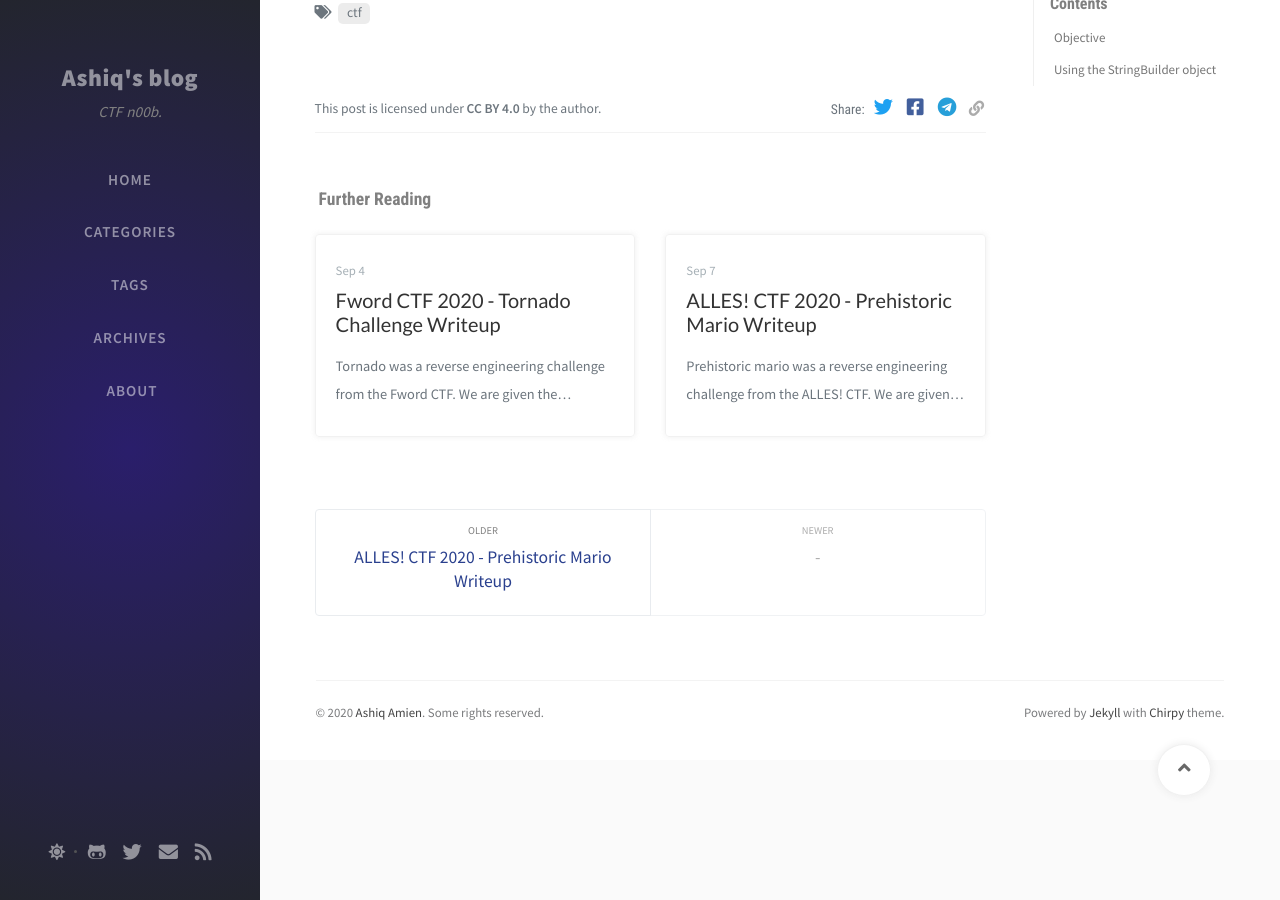
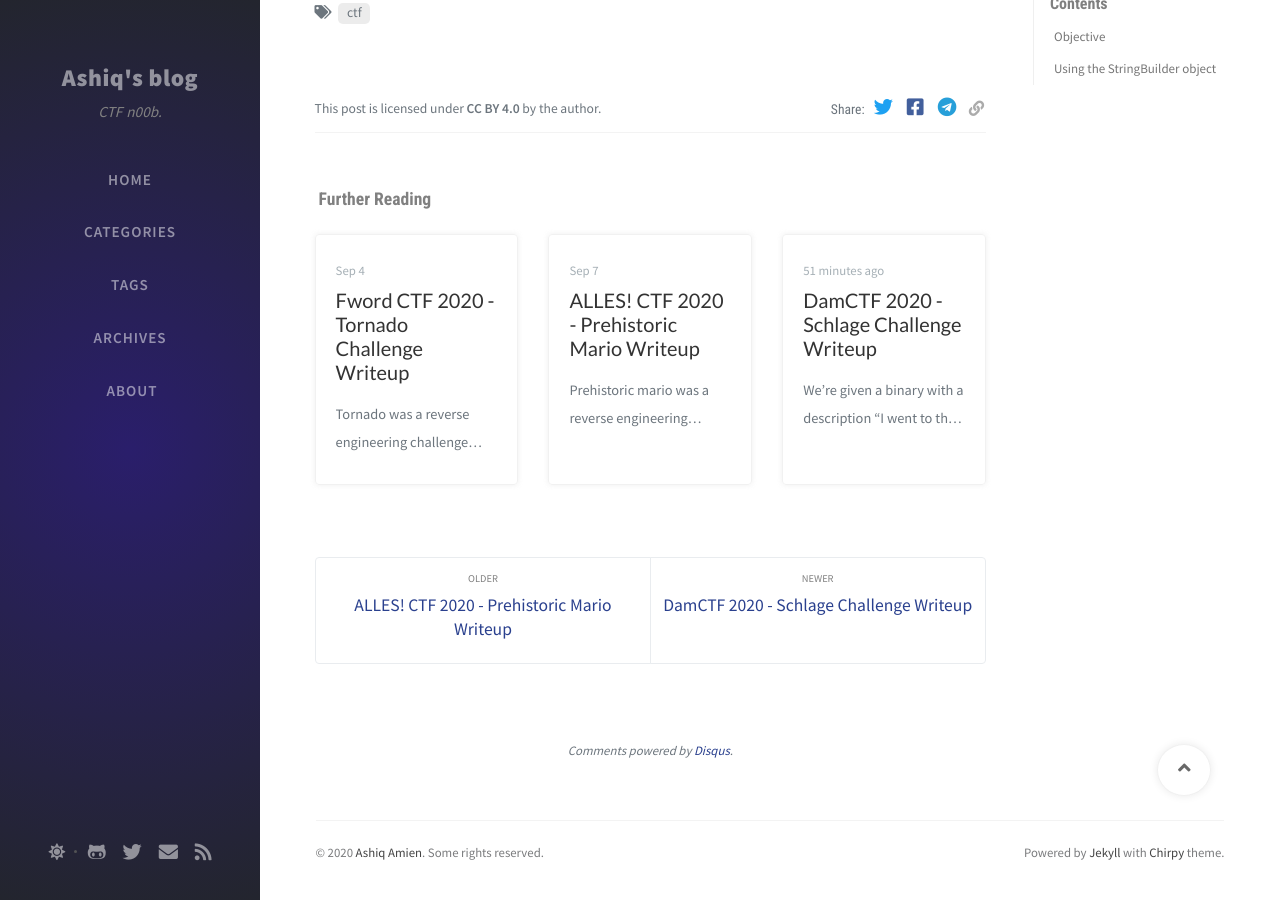
Before and after one commit to toastedsteaksandwich/toastedsteaksandwich.github.io, a Jekyll site: the page built from _posts/2020-09-20-DownUnder-CTF-Flag-Getter-Writeup.md, in a window 1280 px wide and 900 px high, scrolled down 2277 px. Built offline with Jekyll 4.4.1, drawn with Linux system fonts in a browser that asks for light colours; nearby versions of some CDN libraries; comment, search, counter and statistics services are not loaded; some of the changed lines change nothing that is shown.

Commit message:
Added DamCTF schlage writeup

````diff
--- a/_config.yml
+++ b/_config.yml
@@ -63,8 +63,8 @@ google_analytics:
     cache: false  # pv data local cache, good for the users from GFW area.
 
 disqus:
-  comments: false  # boolean type, the global switch for posts comments.
-  shortname: ''    # Fill with your Disqus shortname. › https://help.disqus.com/en/articles/1717111-what-s-a-shortname
+  comments: true  # boolean type, the global switch for posts comments.
+  shortname: 'ashiq-co-za'    # Fill with your Disqus shortname. › https://help.disqus.com/en/articles/1717111-what-s-a-shortname
 
 
 # Prefer color scheme setting, available values:
--- /dev/null
+++ b/_posts/2020-11-04-DamCTF-Schlage-Writeup.md
@@ -0,0 +1,498 @@
+---
+title: DamCTF 2020 - Schlage Challenge Writeup
+author: Ashiq Amien
+date: 2020-11-04 21:00:00 +0200
+categories: [CTF, Reverse Engineering]
+tags: ctf
+---
+
+We're given a binary with a description "I went to the hardware store yesterday and bought a new lock, for some reason it came on a flash drive. Can you figure out how to unlock it? I really need to get into my apartment." When running the binary, we see a lock with 5 pins. We need to solve each pin to unlock the lock and get the flag. The pins are unlocked in order 3 - 1 - 5 - 2 - 4, which can be determined by trial-and-error.
+
+## Pin 3
+
+Dropping the binary into hopper (a disassembler), we can see the following pseudocode generated for pin 3:
+
+
+```
+int do_pin3() {
+    if ((*(int32_t *)dword_202018 != 0x0) && ((*(int8_t *)(sign_extend_64(*(int32_t *)dword_202018 - 0x1) + pins) & 0xff ^ 0x1) != 0x0)) {
+            rax = puts("Hmm, this pin won't budge!");
+    }
+    else {
+            puts("Give me a number!");
+            if ((0xffffffffdeadbeef ^ get_int()) == 0x13371337) {
+                    *(int8_t *)byte_20203b = 0x1;
+                    rax = puts("Great!");
+            }
+            else {
+                    rax = puts("Nope!");
+            }
+    }
+    return rax;
+}
+```
+
+We can see that our input XORed with `0xffffffffdeadbeef` needs to equal `0x13371337`. Since anything XORed with itself is 0, we can work out that our input needs to be `0xffffffffdeadbeef` XOR `0x13371337`, which is just `3449466328` as an integer.
+
+## Pin 1
+
+The pseudocode for pin 1 is shown below:
+
+```
+int do_pin1() {
+    if ((*(int32_t *)dependencies != 0x0) && ((*(int8_t *)(sign_extend_64(*(int32_t *)dependencies - 0x1) + pins) & 0xff ^ 0x1) != 0x0)) {
+            puts("Hmm, this pin won't budge!");
+    }
+    else {
+            puts("Number please!");
+            var_16 = 0x0 ^ get_int() & 0xff;
+            for (var_14 = 0x0; var_14 <= 0x5; var_14 = var_14 + 0x1) {
+                    var_16 = var_16 ^ *(int8_t *)(rbp + (sign_extend_32(var_14) - 0xe)) & 0xff;
+            }
+            if (var_16 == 0xee) {
+                    *(int8_t *)pins = 0x1;
+                    puts("Great!");
+            }
+            else {
+                    puts("Nope!");
+            }
+    }
+    rax = *0x28 ^ *0x28;
+    if (rax != 0x0) {
+            rax = __stack_chk_fail();
+    }
+    return rax;
+}
+```
+
+I got stuck here for a while, mainly because I'm not very experienced with reverse engineering linux binaries. I could see that our answer needed to be some number between 0 and 256, and I used gdb for some tracing, but overall I couldn't directly answer this problem. I figured I could try another route. I came across [@leonjza](https://twitter.com/leonjza)'s [Frida-boot workshop](https://www.youtube.com/watch?v=CLpW1tZCblo) to instrument linux binaries. Since I was already familiar with using Frida to instrument mobile applications, I figured it would not be too much of a stretch to learn how to use Frida for linux binary instrumentation.
+
+The workshop was highly informative and I'd highly recommend giving it a watch. I learnt about instrumenting the binary by hooking it's functions, similarly to how you'd do it for mobile apps. However, I couldn't directly apply the knowledge to the above problem since `do_pin1()` did not take arguments. Moreover, we needed to solve the actual challenge and not just modify a return value to get through to the next level. The workshop gave me a kick to do some extra research, and I found that you could use Frida to directly modify in-memory code to suit your needs. This meant I could patch in my own loop to brute-force the code, even if the function did not have arguments.
+
+### Pin 1 - Restarting with Frida
+
+To brute-force the answer, we to submit numbers between 0 and 256 and check if we get the answer. Consider the following steps:
+
+- We need to loop inside the `do_pin1()` function itself since it would be a hassle to call `do_pin1()` each time. To make a loop inside the code, I looked for the failed condition of the pin and patched it to loop back to the start of the pin.
+
+![Loop patch](/assets/img/sample/schlage-loop-patch.jpg)
+
+- We don't really want to be typing in 256 numbers, even if the numbers are corresponding to values in the brute-force. To work around this, we can overwrite the call to `get_int` and manually inject our current value for brute-force.
+
+- Once we have the right answer, we can remove our fake loop and let things run as usual. (In hindsight, a well placed loop would not need this step, but it worked regardless)
+
+The resulting Frida script is as follows:
+
+```javascript
+var pin1 = Process.getModuleByName('schlage')
+console.log("base " + pin1.base.toString());
+
+//The variable we're going to use for the brute-force
+var i = 0;
+
+//Patched loop into code
+var failedcall = pin1.base.add(0xe7b);
+var newentry = pin1.base.add(0xe03);
+Memory.patchCode(failedcall, 2, function (code) {
+	var cw = new X86Writer(code, { failedcall: failedcall });
+	cw.putJmpAddress(newentry);
+	cw.flush();
+	console.log("patched in a loop between " + failedcall + " and " + newentry);
+});
+
+//Hook just before our call to get_int
+var beforepin1getint = pin1.base.add(0xe0f);
+Interceptor.attach(beforepin1getint, {
+	onEnter: function (args) {
+
+        	//Move our own result into the get_int destination register
+		if(i<256){
+			console.log("Hook caught, patching the pin in...");
+          		var pc = pin1.base.add(0xe14);
+			Memory.patchCode(pc, 5, function (code) {
+			  var cw = new X86Writer(code, { pc: pc });
+			  const j = i;
+			  cw.putMovRegU32('eax', j);
+			  cw.flush();
+			  console.log('Patched code with: ' + i.toString());
+			  i++;
+			});
+		}
+
+	}
+
+});
+
+//Once we have a pin, restore the usual flow of the code
+var foundpin = pin1.base.add(0xe4d);
+Interceptor.attach(foundpin, {
+	onEnter: function (args) {
+		console.log("Found pin! the pin is " + (i-1).toString());
+		Memory.patchCode(failedcall, 2, function (code) {
+			var cw = new X86Writer(code, { failedcall: failedcall });
+			cw.putJmpAddress(pin1.base.add(0xe82));
+			cw.flush();
+			console.log("Restored the loop, executing as usual... ");
+		});
+	}
+
+});
+
+
+```
+
+This gives us the following output from Frida:
+
+```
+[+] hook caught, patching the pin in...
+[+] patched code with: 94
+[+] hook caught, patching the pin in...
+[+] patched code with: 95
+[+] hook caught, patching the pin in...
+[+] patched code with: 96
+[+] hook caught, patching the pin in...
+[+] patched code with: 97
+[+] hook caught, patching the pin in...
+[+] patched code with: 98
+[+] hook caught, patching the pin in...
+[+] patched code with: 99
+[+] found pin! the pin is 99
+[+] restored the loop, executing as usual...
+```
+
+Pin 1 is solved!
+
+```
+Number please!
+Nope!
+Number please!
+Nope!
+Number please!
+Nope!
+Number please!
+Great!
+
+          ------------
+         /            \
+        /   --------   \
+       /   /        \   \
+      /   /          \   \
+    ========================
+    |                      |
+    |    |===>   <====|    |  Pin 1
+    |    |=====><=====|    |  Pin 2
+    |    |===>   <====|    |  Pin 3
+    |    |=====><=====|    |  Pin 4
+    |    |=====><=====|    |  Pin 5
+    |                      |
+    ========================
+
+```
+
+
+## Pin 5
+
+Next up was pin 5, which was a lot easier to solve than the previous pin. The pseudocode is shown below:
+
+```
+int do_pin5() {
+    if ((*(int32_t *)dword_202020 != 0x0) && ((*(int8_t *)(sign_extend_64(*(int32_t *)dword_202020 - 0x1) + pins) & 0xff ^ 0x1) != 0x0)) {
+            rax = puts("Hmm, this pin won't budge!");
+    }
+    else {
+            srand(0x42424242);
+            puts("I bet you can't guess my random number!");
+            if (get_int() == rand()) {
+                    rax = puts("Wow! That was some impressive guessing.");
+                    *(int8_t *)byte_20203d = 0x1;
+            }
+            else {
+                    rax = puts("Good try!");
+            }
+    }
+    return rax;
+}
+
+```
+
+Here we have a hardcoded seed, so we just need to see what the outcome of rand is. Since we're using Frida, we can hook `rand()` and then replace our input with the outcome. Since the value is always going to be the same, I nopped out the call to `get_int` and replaced it with hardcoded value which I got after running the program with the `rand()` hook. When solving the actual challange binary, all we need is the number generated according to the seed.
+
+```javascript
+var pin5 = Process.getModuleByName('schlage');
+console.log("base " + pin5.base.toString());
+
+var randPtr = DebugSymbol.getFunctionByName("rand");
+var rand = new NativeFunction(randPtr, "int",[]);
+
+//Intercept rand() after the number is generated and print it
+Interceptor.attach(rand,{
+	onLeave: function(retval){
+		console.log("generated random number: " + retval.toInt32());
+	}
+});
+
+//Patch the found value as our input
+var patchrand = new NativePointer(pin5.base.add(0xed8));
+Memory.patchCode(patchrand, 5, function (code) {
+	var cw = new X86Writer(code, { patchrand: patchrand });
+	cw.putMovRegU32('eax', 1413036362);
+	cw.flush();
+	console.log("patched your input as 1413036362 for next time");
+});
+
+//Nop out the call that fetches new input
+var nopinput = new NativePointer(pin5.base.add(0xedd));
+Memory.patchCode(nopinput, 5, function (code) {
+	var cw = new X86Writer(code, { nopinput: nopinput });
+	cw.putNopPadding(5);
+	cw.flush();
+	console.log("nopped out fetching input");
+});
+
+```
+
+## Pin 2
+
+Pin 2 was similar to pin 5 in that we needed to call `rand()` with a specific seed. The difference was that the seed was the return from time(), which meant the answer was different each time we ran the binary. The pseudocode for pin 2 is below:
+
+```
+int do_pin2() {
+    if ((*(int32_t *)dword_202014 != 0x0) && ((*(int8_t *)(sign_extend_64(*(int32_t *)dword_202014 - 0x1) + pins) & 0xff ^ 0x1) != 0x0)) {
+            rax = puts("Hmm, this pin won't budge!");
+    }
+    else {
+            var_8 = time(0x0);
+            puts("Hmm, a little piece of paper just fell out of the lock with some random numbers on it!");
+            puts("I wonder what it means?");
+            printf(0x15d7);
+            srand(var_8);
+            puts("What's your favorite number?");
+            if (get_int() == rand()) {
+                    rax = puts("Woah, that's the lock's favorite number too! Small world, eh?");
+                    *(int8_t *)byte_20203a = 0x1;
+            }
+            else {
+                    rax = puts("To each their own I guess!");
+            }
+    }
+    return rax;
+}
+
+```
+
+To solve this pin, I placed a code hook after `srand` was set with the time. Once attached, I called `rand()` directly and reseeded `srand` with the original time seed, so that when we go back to solve the pin, the random number will be the same as the one that we caught.
+
+
+
+```javascript
+var pin2 = Process.getModuleByName('schlage');
+console.log("base " + pin2.base.toString());
+
+var time = 0;
+var randPtr = DebugSymbol.getFunctionByName("rand");
+var rand = new NativeFunction(randPtr, "int",[]);
+
+var srandPtr = DebugSymbol.getFunctionByName("srand");
+var srand = new NativeFunction(srandPtr, 'void', ["int"]);
+
+var beforeourinput = pin2.base.add(0xfa4)
+Interceptor.attach(beforeourinput,{
+
+	onEnter: function(args) {
+
+        	//call rand() and print the answer
+		console.log("this is your answer: " + rand());
+
+        	//set the seed back so that when we call rand() again it's the same answer as above
+		srand(time);
+		console.log("reseeded with: " + time);
+	}
+
+});
+
+//Intercept and save the seed
+var timecall = DebugSymbol.getFunctionByName("time");
+Interceptor.attach(timecall,{
+
+	onLeave: function(retval) {
+		console.log("this is the time used as the seed: "  + retval.toInt32());
+		time = retval.toInt32();
+	}
+
+});
+```
+
+
+When calling pin 2 with the above script, Frida prints the following:
+```
+Attaching...
+base 0x55f76a5db000
+[Local::schlage]-> this is the time return: 1604438721
+this is your answer: 1133922972
+reseeded with: 1604438721
+```
+
+Submitting the answer `1133922972` solves this pin:
+```
+Which pin would you like to open?
+> 2
+Hmm, a little piece of paper just fell out of the lock with some random numbers on it!
+I wonder what it means?
+1604438721
+What's your favorite number?
+> 1133922972
+Woah, that's the lock's favorite number too! Small world, eh?
+```
+When solving the actual challenge binary to get the flag, you'd need to run the binary locally and manually modify the seed in the script to be the time as given by the challenge binary.
+
+## Pin 4
+
+The pseudocode for pin 4 is below:
+
+```
+int do_pin4() {
+    if ((*(int32_t *)dword_20201c != 0x0) && ((*(int8_t *)(sign_extend_64(*(int32_t *)dword_20201c - 0x1) + pins) & 0xff ^ 0x1) != 0x0)) {
+            puts("Hmm, this pin won't budge!");
+    }
+    else {
+            var_30 = 0x0;
+            puts("What's your favorite sentence?");
+            fgets(&var_30, 0x20, *stdin@@GLIBC_2.2.5);
+            rax = strcspn(&var_30, 0x1677);
+            *(int8_t *)(rbp + (rax - 0x30)) = 0x0;
+            rcx = rand();
+            var_38 = (rcx - ((SAR(HIDWORD(rcx * 0x66666667), 0x2)) - (SAR(rcx, 0x1f)) << 0x2) + ((SAR(HIDWORD(rcx * 0x66666667), 0x2)) - (SAR(rcx, 0x1f))) + ((SAR(HIDWORD(rcx * 0x66666667), 0x2)) - (SAR(rcx, 0x1f)) << 0x2) + ((SAR(HIDWORD(rcx * 0x66666667), 0x2)) - (SAR(rcx, 0x1f)))) + 0x41;
+            var_40 = 0x0;
+            rax = strlen(&var_30);
+            var_34 = rax;
+            for (var_3C = 0x0; var_3C < var_34; var_3C = var_3C + 0x1) {
+                    var_40 = var_40 + (sign_extend_64(*(int8_t *)(rbp + (sign_extend_32(var_3C) - 0x30)) & 0xff) ^ var_38);
+            }
+            if (var_40 == 0x123) {
+                    puts("Such a cool sentence!");
+                    *(int8_t *)byte_20203c = 0x1;
+            }
+            else {
+                    puts("Not a big fan of that sentence");
+            }
+    }
+    rax = *0x28 ^ *0x28;
+    if (rax != 0x0) {
+            rax = __stack_chk_fail();
+    }
+    return rax;
+}
+```
+
+There's definitely some weird looking things in here. After spending some time poking around, I found that `var_38` depended on the random numbers generated from pin 2 and was always around the range of `0x40` to `0x4a`. I knew that we need to submit some set of characters (a sentence), and that we looped over it for some result to be 0x123. Other than that, I wasn't too sure what was going on. I patched in another loop and tried random sentences, similar to what I did with pin 1, but that did not work.
+
+After spending lots of time going nowhere, I took the hint that `(sign_extend_64(*(int8_t *)(rbp + (sign_extend_32(var_3C) - 0x30)) & 0xff)` fetches a character of our string. From here, it was clear that we are looping over our string and taking the sum of each character XOR  `var_38`. The challenge was made clear: find some set of characters `c1, ..., cn` such that  `c1 XOR var_38 + ... + cn XOR var_38 = 0x123`. The answer could always be found through brute-force, as shown in the frida script below:
+
+```javascript
+var pin4 = Process.getModuleByName('schlage');
+console.log("base " + pin4.base.toString());
+
+var seed = 0;
+var solved = false;
+var found = "nothing found";
+var randPtr = DebugSymbol.getFunctionByName("rand");
+var rand = new NativeFunction(randPtr, "int",[]);
+var srandPtr = DebugSymbol.getFunctionByName("srand");
+var srand = new NativeFunction(srandPtr, 'void', ["int"]);
+
+/*
+We attach this script before we solve pin 2 so we can intercept the time seed.
+The snippet below patches pin 2 so that we jump to the success condition regardless of the input.
+This is not needed if we have one script with all pin solves or if we manually add the seed to the script if we have it.
+*/
+var pin2 = Process.getModuleByName('schlage');
+var pin2bypass = pin2.base.add(0xfb9);
+Memory.patchCode(pin2bypass, 2, function(code) {
+	pin2bypass.writeByteArray([0x74,0x15]);
+});
+
+//Intercept and save the seed from pin 2
+var timecall = DebugSymbol.getFunctionByName("time");
+Interceptor.attach(timecall,{
+
+	onLeave: function(retval) {
+		console.log("this is the time used as the seed: "  + retval.toInt32());
+		seed = retval.toInt32();
+	}
+
+});
+
+//Attach to the binary once we have var_38
+var getvar38 = pin4.base.add(0x10b4);
+Interceptor.attach(getvar38, {
+
+	onEnter: function(args) {
+		var targetans = parseInt('123',16);
+		console.log("this is our target: " + targetans);
+		var answers = parseInt("aaaa", 36);
+
+		while(!solved){
+           		//Calculate c1 XOR var_38 + ... + cn XOR var_38
+           		var tot = 0;
+			for(var k = 0; k < answers.toString(36).length; k++){
+				tot = tot + (answers.toString(36).charCodeAt(k) ^ parseInt(this.context.rax,16));
+			}
+
+           		 //Test if c1 XOR var_38 + ... + cn XOR var_38 = 0x123
+			if(tot == targetans){
+				solved = true;
+				found = answers.toString(36);
+				console.log("found answer: " + found);
+
+              		         //Reseed and recall rand so we when we submit the answer next time the same random number will be generated
+				srand(seed);
+				rand();
+				console.log("reseeded and recalled rand()");
+			}
+          	        //If we didn't find an answer, move to the next sequence of characters
+			answers = answers + 1;
+		}
+	}
+});
+
+```
+
+
+After submitting a random string to run the script, this was the output from frida with the above script attached:
+```
+[Local::schlage]-> this is the time return: 1604439979
+this is our target: 291
+found answer: at6v
+reseeded rand()
+
+```
+Calling pin 4 again and submitting the found answer `at6v` solves the pin, and the challenge:
+
+```
+Which pin would you like to open?
+> 4
+What's your favorite sentence?
+at6v
+Such a cool sentence!
+
+                        ------------
+                       /            \
+                      /   --------   \
+                     /   /        \   \
+                    /   /          \   \
+    ========================
+    |                      |
+    |    |===>   <====|    |  Pin 1
+    |    |===>   <====|    |  Pin 2
+    |    |===>   <====|    |  Pin 3
+    |    |===>   <====|    |  Pin 4
+    |    |===>   <====|    |  Pin 5
+    |                      |
+    ========================
+
+Congratulations on opening the lock! I really needed to get back into my apartment.
+```
+
+This challenge definitely took much longer than I expected since I detoured into learning more about Frida, but I'm glad I did since it's quite a fun tool to use. Big thanks to [@leonjza](https://twitter.com/leonjza) for the great [frida workshop](https://www.youtube.com/watch?v=CLpW1tZCblo)! I would highly recommend checking it out if you interested to get your hands dirty with Frida.
+
+Overall I found this challenge to be a bit tough, mostly due to pins 1 and 4. I thought this challenge would be straight forward since it was a beginner challenge, but it probably would have been better to learn some C and or practice easier challenges before taking on this one. I've left open the comments in case there is anything anyone wants to raise or have suggestions on how I could have done things differently. Regardless, big thanks to the author of this challenge! I've learnt a lot. :)
````
Also changed, not shown: assets/img/sample/DownUnder-Proxy.png, assets/img/sample/schlage-loop-patch.jpg (added).
